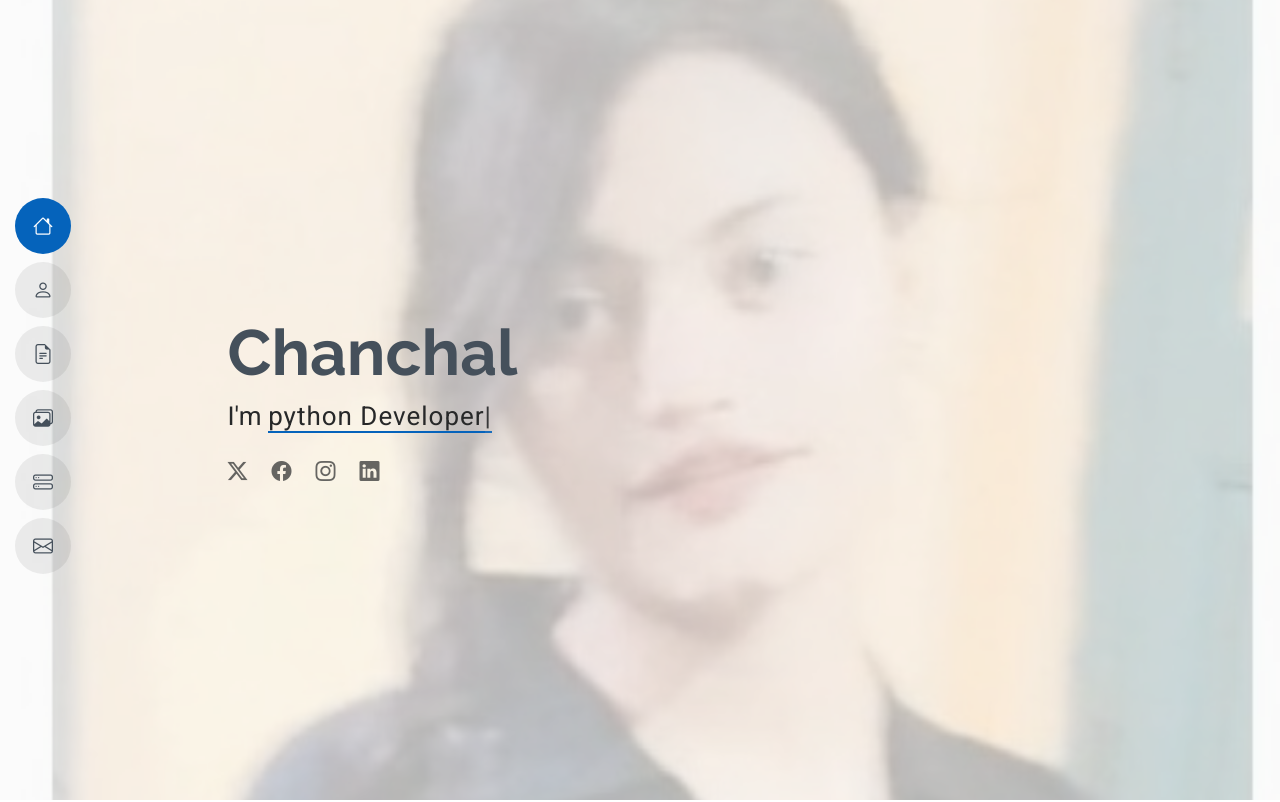
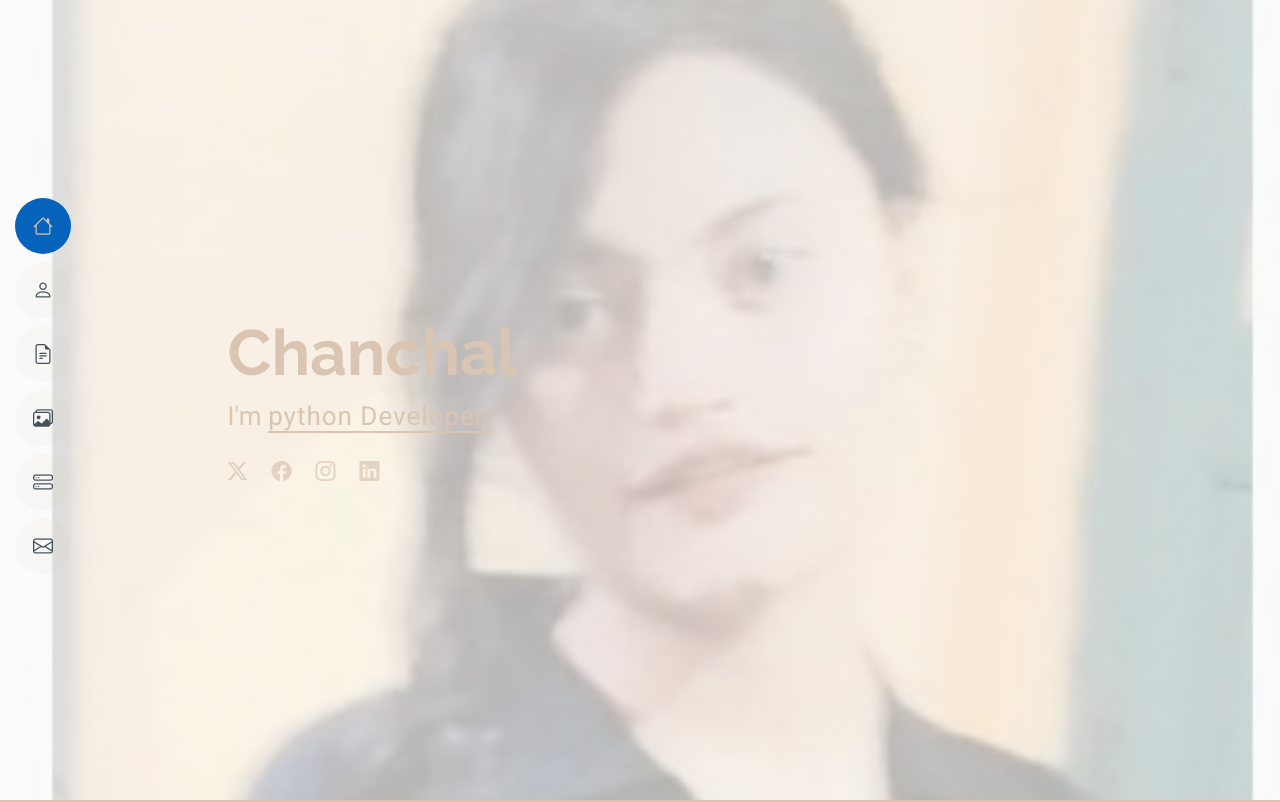
Before and after one commit to chanchal-oss/my-resume, a plain HTML site: page index.html in a window 1280 px wide. Shown: the top 802 px of the page. Drawn offline with nearby package versions, Linux system fonts and the light colour scheme.

Commit message:
Change global color variables to new values
Updated global color variables to a new color scheme.

```diff
--- a/assets/css/main.css
+++ b/assets/css/main.css
@@ -19,12 +19,12 @@
 
 /* Global Colors - The following color variables are used throughout the website. Updating them here will change the color scheme of the entire website */
 :root {
-  --background-color: #ffffff; /* Background color for the entire website, including individual sections */
-  --default-color: #272829; /* Default color used for the majority of the text content across the entire website */
-  --heading-color: #45505b; /* Color for headings, subheadings and title throughout the website */
-  --accent-color: #0563bb; /* Accent color that represents your brand on the website. It's used for buttons, links, and other elements that need to stand out */
-  --surface-color: #ffffff; /* The surface color is used as a background of boxed elements within sections, such as cards, icon boxes, or other elements that require a visual separation from the global background. */
-  --contrast-color: #ffffff; /* Contrast color for text, ensuring readability against backgrounds of accent, heading, or default colors. */
+  --background-color: #d9c5b2; /* Background color for the entire website, including individual sections */
+  --default-color: #d9c5b2; /* Default color used for the majority of the text content across the entire website */
+  --heading-color: #d9c5b2; /* Color for headings, subheadings and title throughout the website */
+  --accent-color: #d9c5b2; /* Accent color that represents your brand on the website. It's used for buttons, links, and other elements that need to stand out */
+  --surface-color: #d9c5b2; /* The surface color is used as a background of boxed elements within sections, such as cards, icon boxes, or other elements that require a visual separation from the global background. */
+  --contrast-color: #d9c5b2; /* Contrast color for text, ensuring readability against backgrounds of accent, heading, or default colors. */
 }
 
 /* Nav Menu Colors - The following color variables are used specifically for the navigation menu. They are separate from the global colors to allow for more customization options */
```
